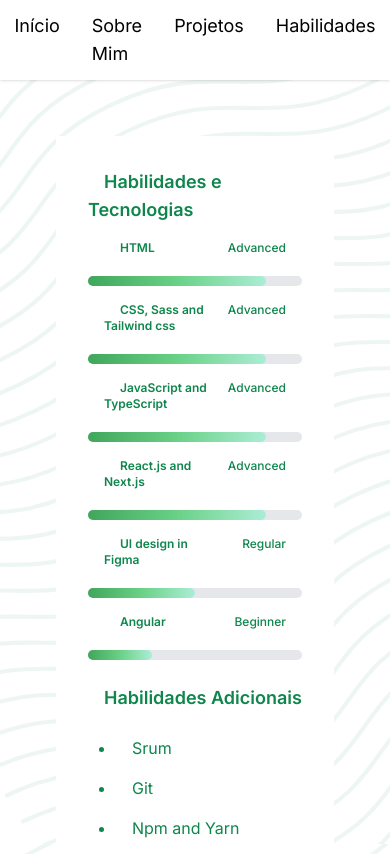
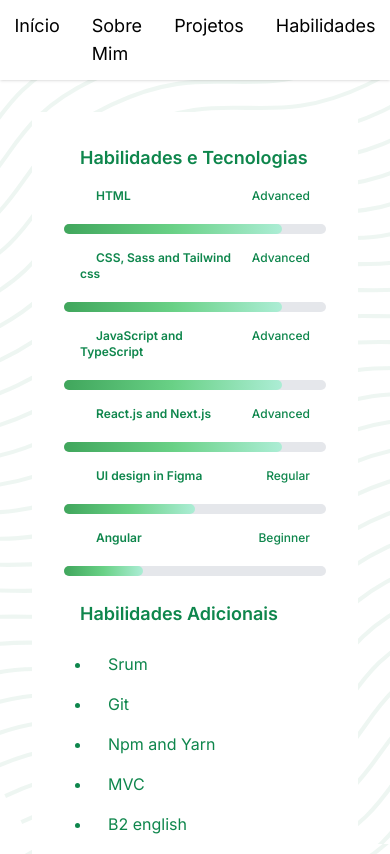
Before and after one commit to RebecaLameira/my-portfolio, a Next.js app: page /skills in a window 390 px wide. Shown: the top 854 px of the page. Built offline with nearby package versions, Linux system fonts and the light colour scheme.

Commit message:
Fix responsiveness.

```diff
--- a/app/skills/page.tsx
+++ b/app/skills/page.tsx
@@ -13,7 +13,7 @@ export default function Skills() {
 	return (
 		<div>
 			<Navbar path="/contact">Contato</Navbar>
-			<div className="bg-white m-14 p-8 indent-4">
+			<div className="bg-white m-14 p-8 indent-4 mobile:m-8">
 				<section className="grid gap-4">
 					<Title>Habilidades e Tecnologias</Title>
 					<Skill label="HTML" level="Advanced" percent={"w-5/6"}></Skill>
```
